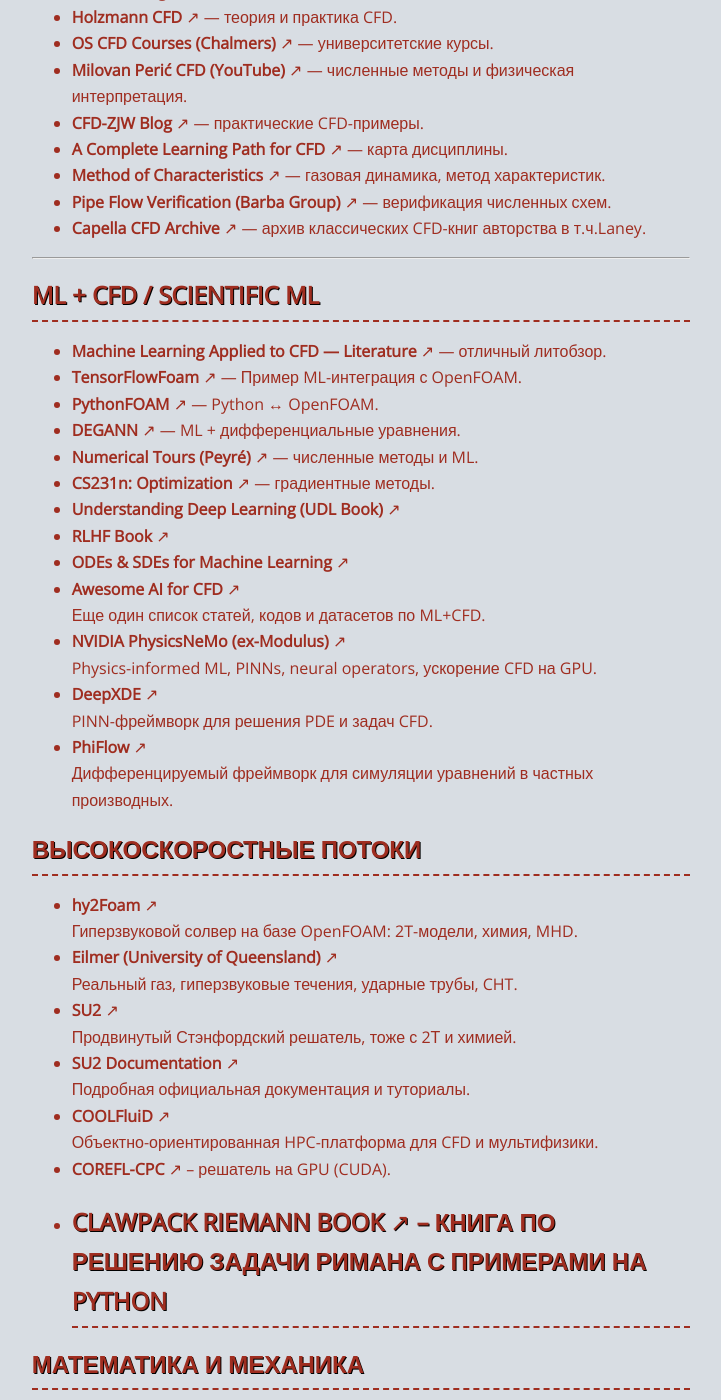
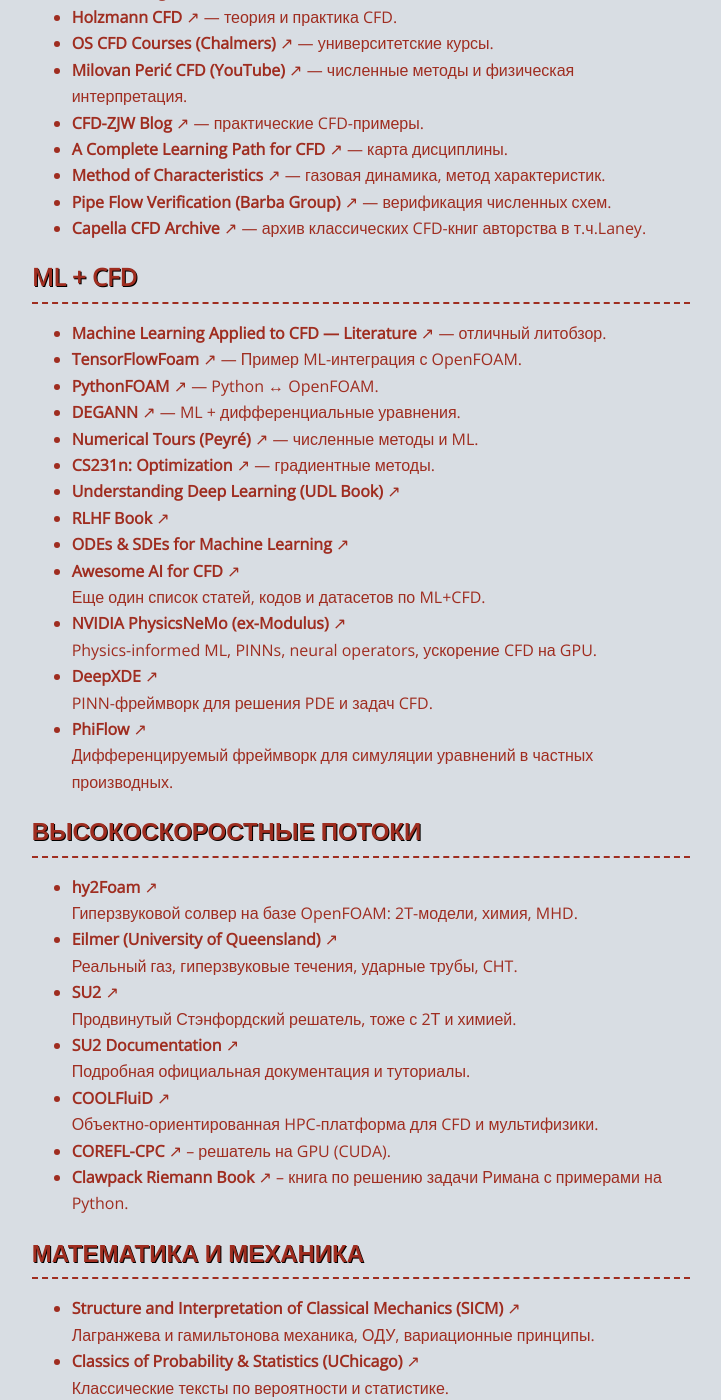
Before and after one commit to CKPEIIKA/ckpeiika.github.io, a Jekyll site: the page built from pages/resources.md, in a window 1280 px wide and 1400 px high, scrolled down 1227 px. Shown: the whole window, without its empty margins (279-1000 px from the left). Built offline with Jekyll 4.4.1, drawn with Linux system fonts in a browser that asks for light colours.

Commit message:
small fixes

```diff
--- a/pages/resources.md
+++ b/pages/resources.md
@@ -45,9 +45,7 @@
 - [Pipe Flow Verification (Barba Group)](https://github.com/barbagroup/pipe_verification/tree/main) — верификация численных схем.
 - [Capella CFD Archive](http://web.archive.org/web/20060208175919/http://capella.colorado.edu/~laney/otherbooks.htm) — архив классических CFD-книг авторства  в т.ч.Laney.
 
----
-
-## ML + CFD / Scientific ML
+## ML + CFD
 
 - [Machine Learning Applied to CFD — Literature](https://github.com/AndreWeiner/machine-learning-applied-to-cfd/blob/master/literature.md) — отличный литобзор.
 - [TensorFlowFoam](https://github.com/argonne-lcf/TensorFlowFoam) — Пример ML-интеграция с OpenFOAM.
@@ -80,8 +78,7 @@
 - [COOLFluiD](https://andrealani.github.io/COOLFluiD/)
   Объектно-ориентированная HPC-платформа для CFD и мультифизики.
 - [COREFL-CPC](https://github.com/Liangerty/COREFL-CPC) -- решатель на GPU (CUDA).
-- [Clawpack Riemann Book](http://www.clawpack.org/riemann_book/) -- книга по решению задачи Римана с примерами на Python
----
+- [Clawpack Riemann Book](http://www.clawpack.org/riemann_book/) -- книга по решению задачи Римана с примерами на Python.
 
 ## Математика и механика
 
@@ -90,8 +87,6 @@
 - [Classics of Probability & Statistics (UChicago)](http://www.stat.uchicago.edu/~lekheng/courses/302/classics/index.html)
   Классические тексты по вероятности и статистике.
 - [Практикум МГУ](https://gidropraktikum.narod.ru/equations-of-hydrodynamics.htm)
-
----
 
 ## Прочее
 
```
